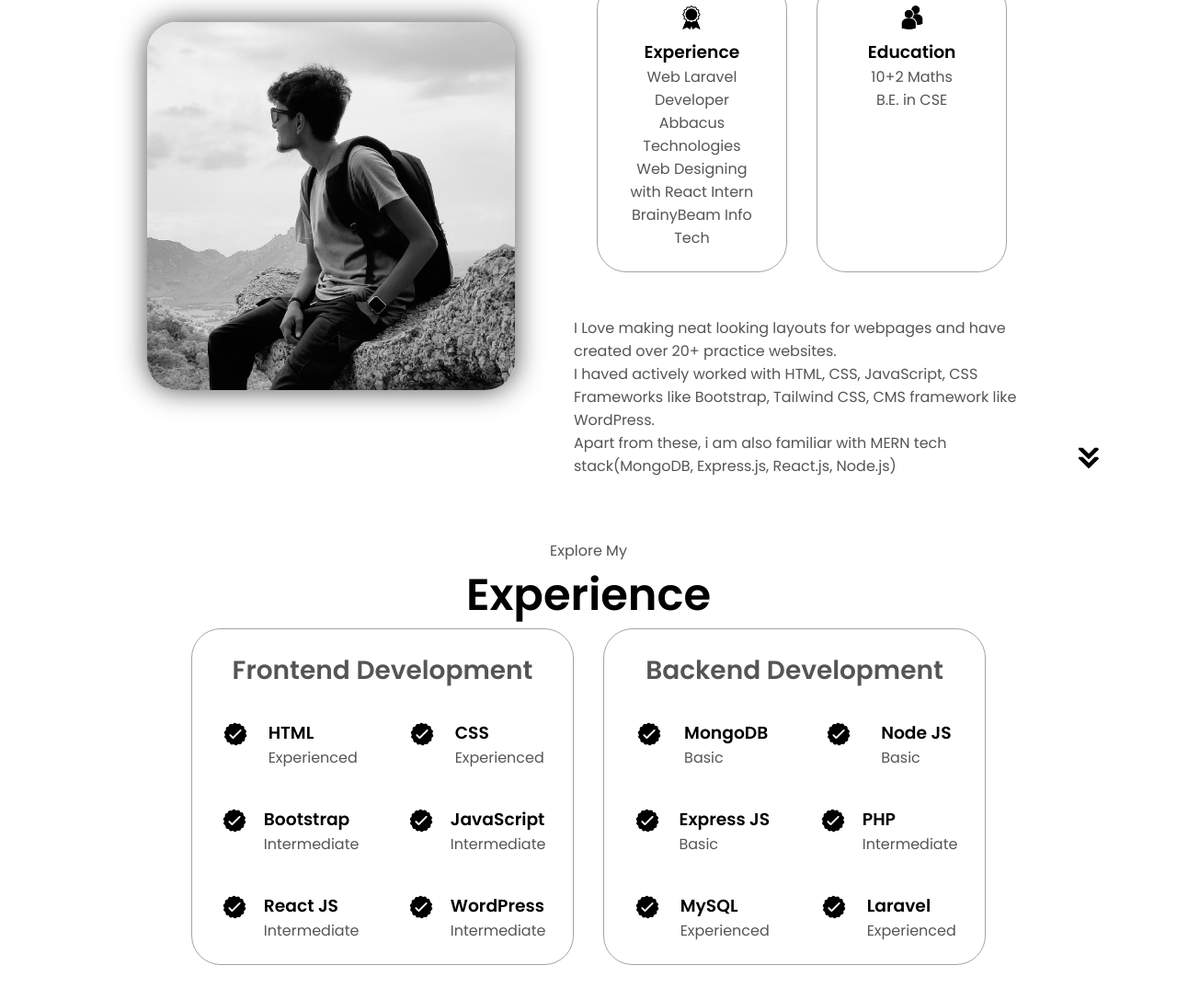
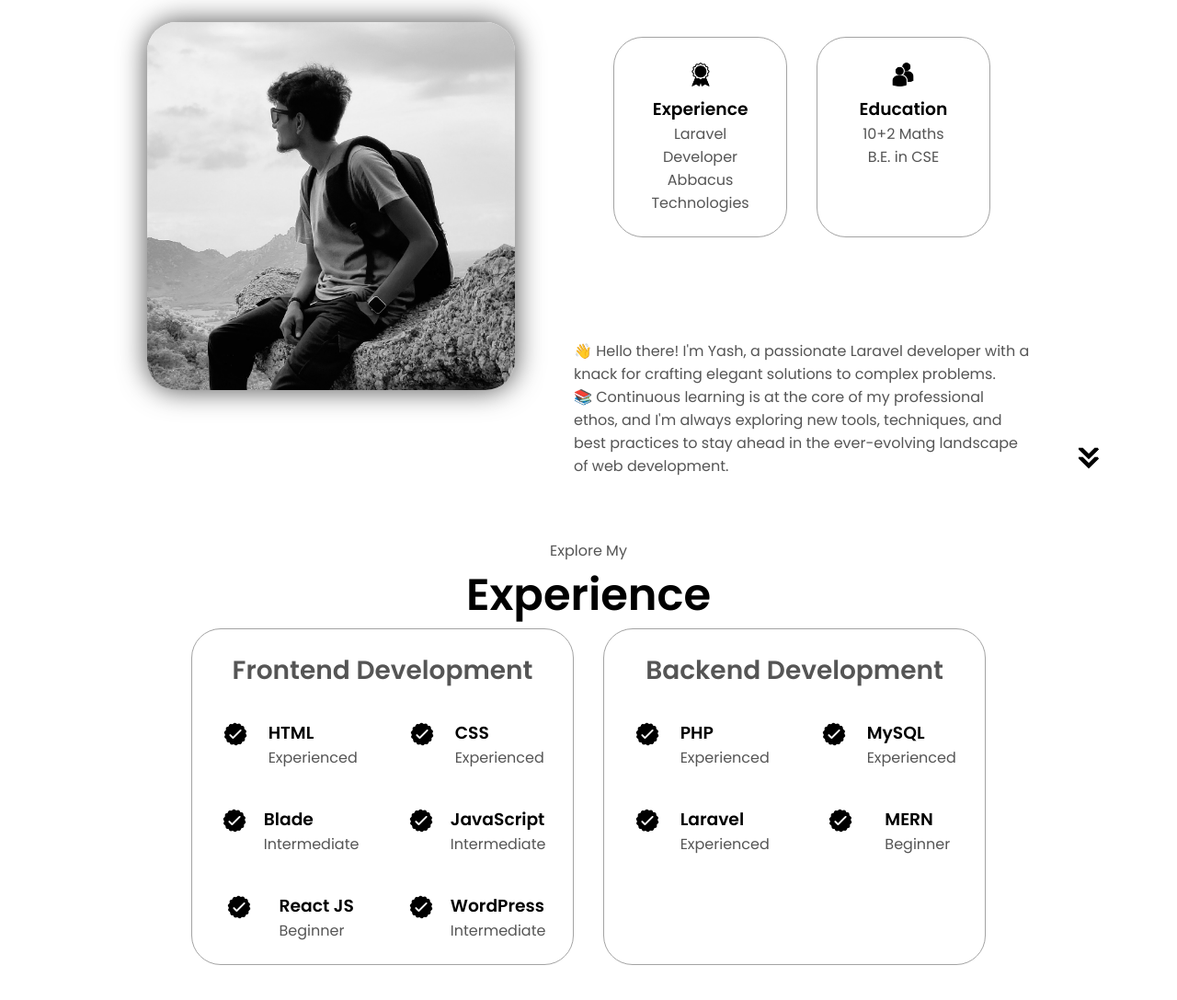
Before and after one commit to yashgohilop/portfolio, a plain HTML site: page index.html in a window 1280 px wide. Shown: the part 1110-2197 px from the top of the page at 92% size. Drawn offline with Linux system fonts and the light colour scheme.

Commit message:
Update index.html

```diff
--- a/index.html
+++ b/index.html
@@ -92,8 +92,7 @@
                 class="icon"
               />
               <h3>Experience</h3>
-              <p>Web Laravel Developer<br />Abbacus Technologies</p>
-              <p>Web Designing with React Intern<br />BrainyBeam Info Tech</p>
+              <p>Laravel Developer<br />Abbacus Technologies</p>
             </div>
             <div class="details-container">
               <img
@@ -107,11 +106,9 @@
           </div>
           <div class="text-container">
             <p>
-              I Love making neat looking layouts for webpages and have created over 20+ practice websites.
+              👋 Hello there! I'm Yash, a passionate Laravel developer with a knack for crafting elegant solutions to complex problems.
               <br>
-              I haved actively worked with HTML, CSS, JavaScript, CSS Frameworks like Bootstrap, Tailwind CSS, CMS framework like WordPress.
-              <br>
-              Apart from these, i am also familiar with MERN tech stack(MongoDB, Express.js, React.js, Node.js)
+             📚 Continuous learning is at the core of my professional ethos, and I'm always exploring new tools, techniques, and best practices to stay ahead in the ever-evolving landscape of web development.
             </p>
           </div>
         </div>
@@ -160,7 +157,7 @@
                   class="icon"
                 />
                 <div>
-                  <h3>Bootstrap</h3>
+                  <h3>Blade</h3>
                   <p>Intermediate</p>
                 </div>
               </article>
@@ -183,7 +180,7 @@
                 />
                 <div>
                   <h3>React JS</h3>
-                  <p>Intermediate</p>
+                  <p>Beginner</p>
                 </div>
               </article>
               <article>
@@ -209,41 +206,8 @@
                   class="icon"
                 />
                 <div>
-                  <h3>MongoDB</h3>
-                  <p>Basic</p>
-                </div>
-              </article>
-              <article>
-                <img
-                  src="checkmark.png"
-                  alt="Experience icon"
-                  class="icon"
-                />
-                <div>
-                  <h3>Node JS</h3>
-                  <p>Basic</p>
-                </div>
-              </article>
-              <article>
-                <img
-                  src="checkmark.png"
-                  alt="Experience icon"
-                  class="icon"
-                />
-                <div>
-                  <h3>Express JS</h3>
-                  <p>Basic</p>
-                </div>
-              </article>
-              <article>
-                <img
-                  src="checkmark.png"
-                  alt="Experience icon"
-                  class="icon"
-                />
-                <div>
                   <h3>PHP</h3>
-                  <p>Intermediate</p>
+                  <p>Experienced</p>
                 </div>
               </article>
               <article>
@@ -266,6 +230,17 @@
                 <div>
                   <h3>Laravel</h3>
                   <p>Experienced</p>
+                </div>
+              </article>
+              <article>
+                <img
+                  src="checkmark.png"
+                  alt="Experience icon"
+                  class="icon"
+                />
+                <div>
+                  <h3>MERN</h3>
+                  <p>Beginner</p>
                 </div>
               </article>
             </div>
```
